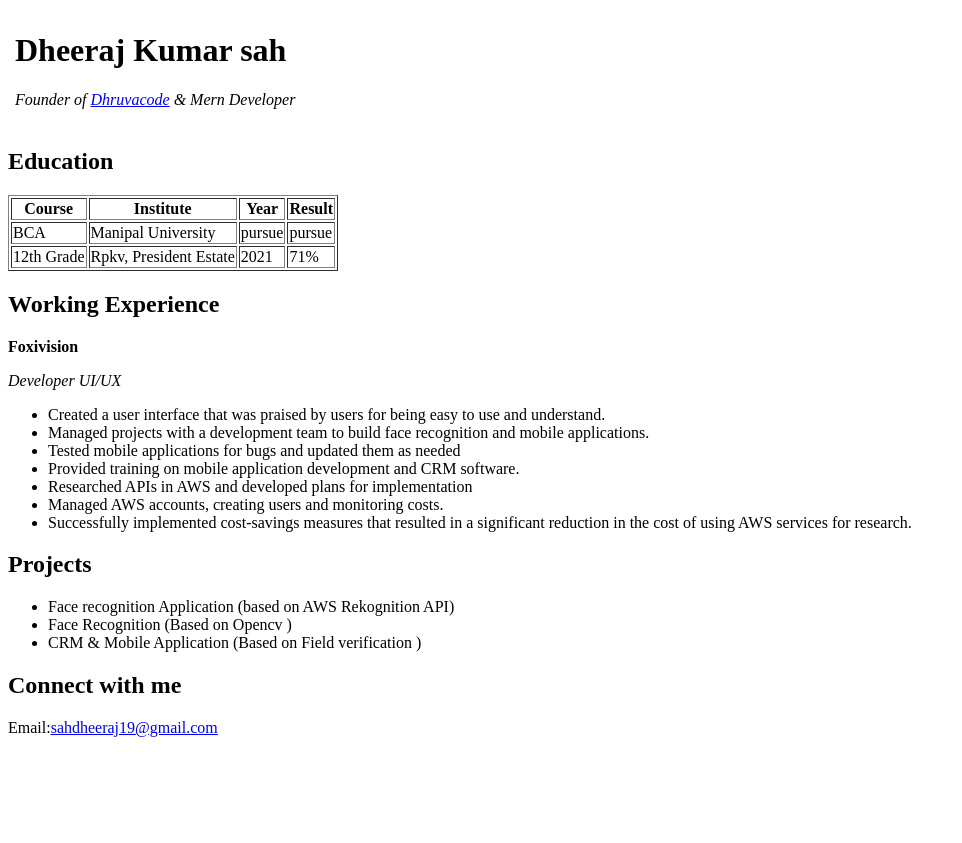
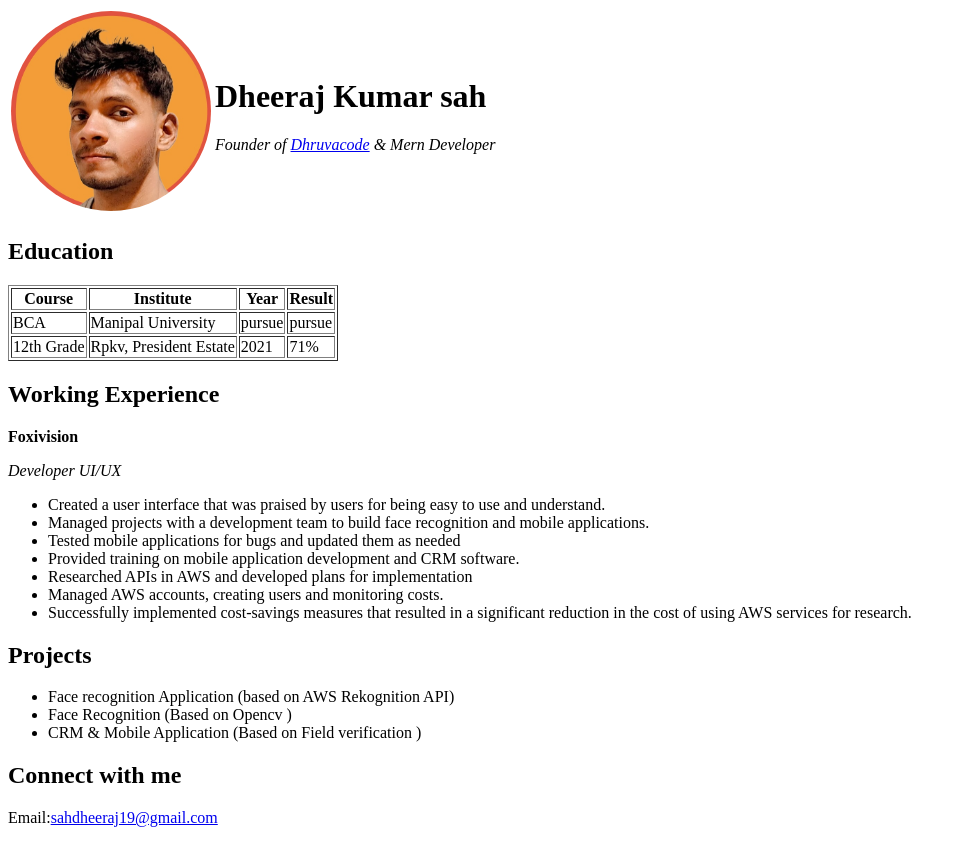
Before and after one commit to dheeraj20-bot/Resume, a plain HTML site: page index.html in a window 1280 px wide. Shown: the whole page, without its empty margins (0-962 px from the left). Before the commit the page ends 800 px from the top, so only its background shows below. Drawn offline with Linux system fonts and the light colour scheme.

Commit message:
Update index.html

```diff
--- a/index.html
+++ b/index.html
@@ -4,13 +4,13 @@
     <meta charset="UTF-8">
     <meta name="viewport" content="width=device-width, initial-scale=1.0">
     <title>Dheeraj Resume</title>
-    <link rel="shortcut icon" href="./Images/user.jpeg" type="image/x-icon">
+    <link rel="shortcut icon" href="user.jpeg" type="image/x-icon">
 </head>
 <body>
   <header>
     <table>
         <tr>
-            <td> <a target="_blank" href="https://www.linkedin.com/in/dheeraj-kumar-692887249"><img style="border-radius: 50%;" width="200px" src="/Images/user.jpeg" alt="" ></a></td>
+            <td> <a target="_blank" href="https://www.linkedin.com/in/dheeraj-kumar-692887249"><img style="border-radius: 50%;" width="200px" src="user.jpeg" alt="" ></a></td>
             <td><h1>Dheeraj Kumar sah</h1>
                 <p> <i> Founder of  <a href="https://www.linkedin.com/company/dhruvacode/">Dhruvacode</a> & Mern Developer</i></p></td>
         </tr>
```
